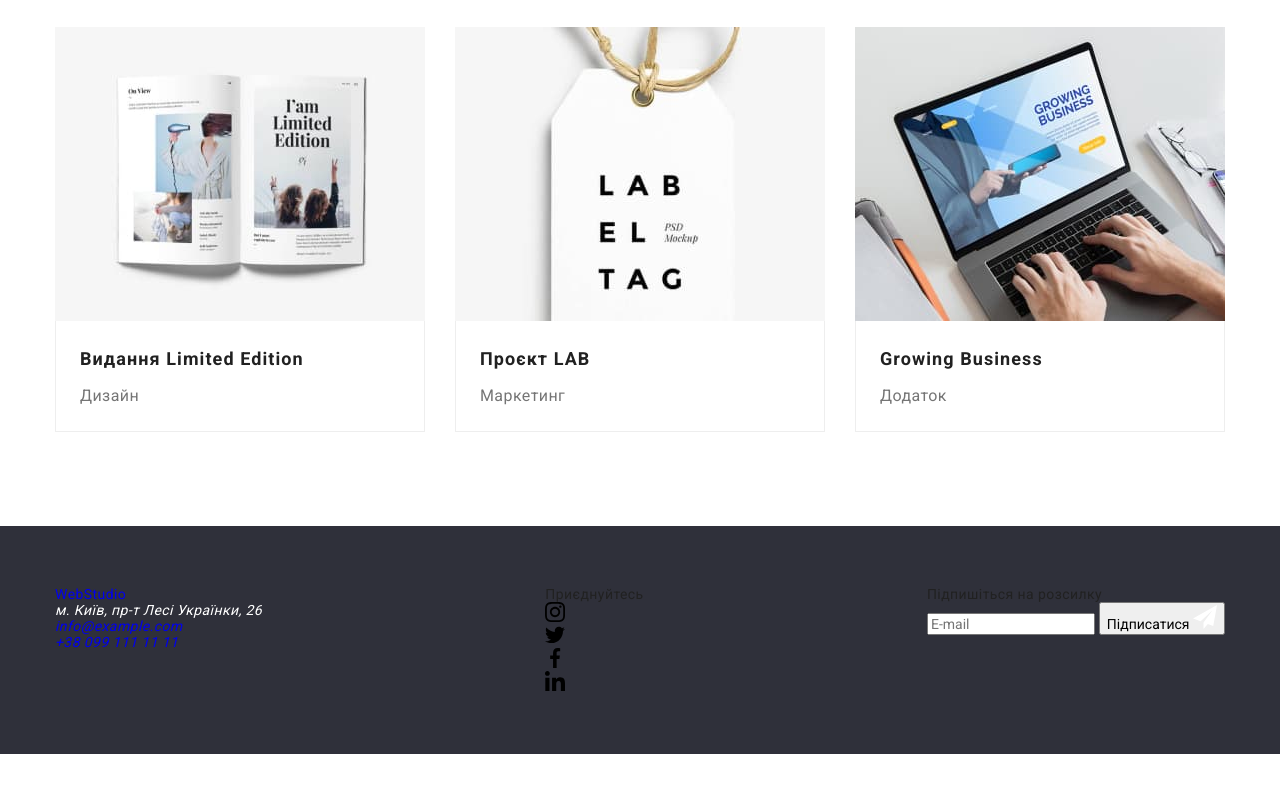
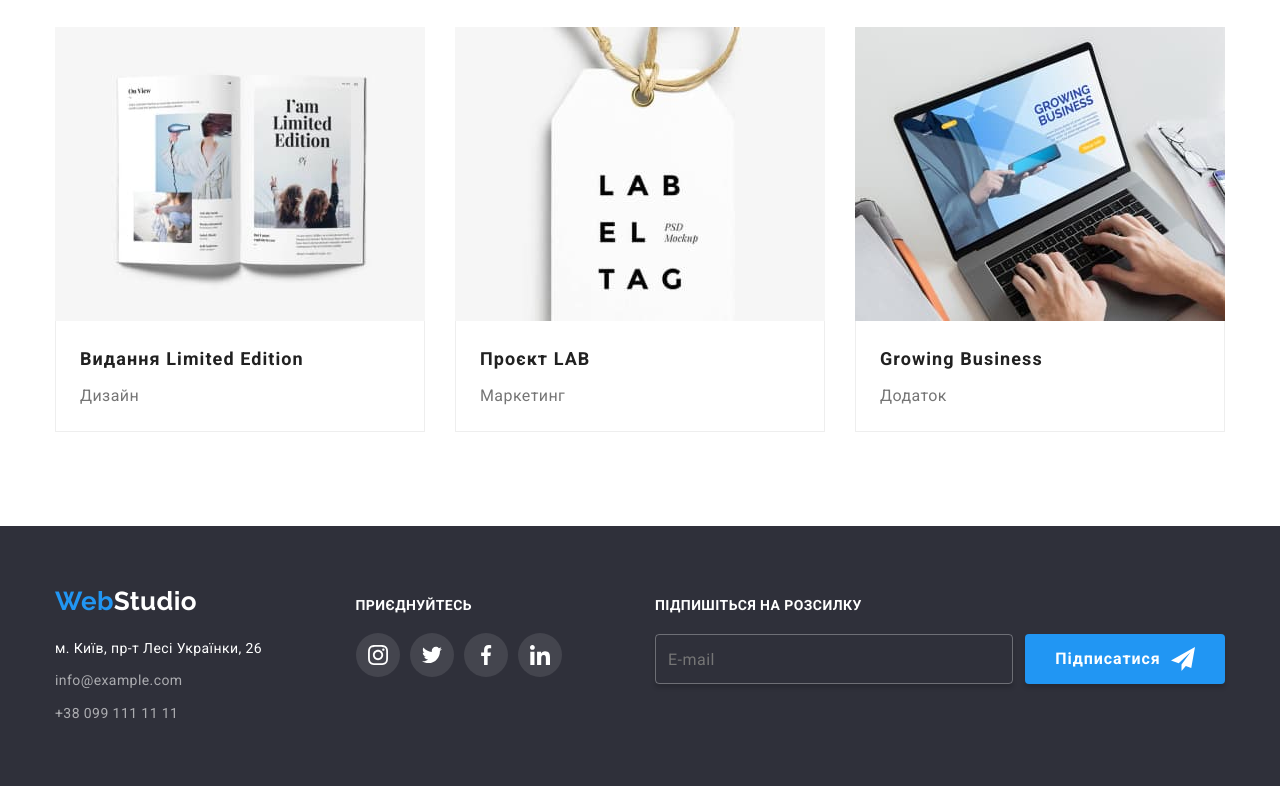
Before and after one commit to Artemdream/goit-markup-hw-07, a plain HTML site: page portfolio.html in a window 1280 px wide. Shown: the part 1105-1891 px from the top of the page. Before the commit the page ends 1859 px from the top, so only its background shows below. Drawn offline with nearby package versions, Linux system fonts and the light colour scheme; files whose address does not match are found by name.

Commit message:
+footer portfolio

```diff
--- a/portfolio.html
+++ b/portfolio.html
@@ -181,62 +181,60 @@
     <footer class="footer">
         <div class="container">
             <div class="contact-footer">
-                <a class="logo-footer" href="./index.html" lang="en"><span class="logo-color">Web</span>Studio</a>
+            <a class="logo footer__logo" href="./index.html" lang="en">Web<span class="logo--light">Studio</span></a>
             <address>
-                    <ul class="contact-list-footer">
-                        <li class="contact-item-footer"><a class="contact-link-footer"
-                                href="https://goo.gl/maps/TKHAfj8g6pcMw5vT8" target="_blank" rel="noopener noreferrer">
-                                <span class="address">м. Київ, пр-т Лесі
+                <ul class="contact">
+                    <li class="contact__item-footer"><a class="contact__link-footer" href="https://goo.gl/maps/TKHAfj8g6pcMw5vT8"
+                            target="_blank" rel="noopener noreferrer"> <span class="address">м. Київ, пр-т Лесі
                                 Українки, 26</span></a></li>
-                        <li class="contact-item-footer"><a class="contact-link-footer"
+                    <li class="contact__item-footer"><a class="contact__link-footer"
                             href="mailto:info@example.com">info@example.com</a></li>
-                        <li class="contact-item-footer"><a class="contact-link-footer" href="tel:+380991111111">+38 099 111
-                                11
+                    <li class="contact__item-footer"><a class="contact__link-footer" href="tel:+380991111111">+38 099 111 11
                             11</a></li>
                 </ul>
             </address>
             </div>
 
-            <div class="contact-footer">
-                <p class="soc-title-footer">Приєднуйтесь</p>
-                <ul class="soc-list-footer">
-                    <li class="soc-item-footer">
-                        <a class="soc-link-footer" href="">
-                            <svg class="soc-icon-footer" width="20" height="20">
+        <div class="contact">
+            <p class="soc title-footer">Приєднуйтесь</p>
+            <ul class="soc__list-footer">
+                <li class="soc__item-footer">
+                    <a class="soc__link-footer" href="">
+                        <svg class="soc__icon-footer" width="20" height="20">
                             <use href="./images/icons.svg#icon-Instagram"></use>
                         </svg>
                     </a>
                 </li>
-                    <li class="soc-item-footer">
-                        <a class="soc-link-footer" href="">
-                            <svg class="soc-icon-footer" width="20" height="20">
+                <li class="soc__item-footer">
+                    <a class="soc__link-footer" href="">
+                        <svg class="soc__icon-footer" width="20" height="20">
                             <use href="./images/icons.svg#icon-twitter"></use>
                         </svg>
                     </a>
                 </li>
-                    <li class="soc-item-footer">
-                        <a class="soc-link-footer" href="">
-                            <svg class="soc-icon-footer" width="20" height="20">
+                <li class="soc__item-footer">
+                    <a class="soc__link-footer" href="">
+                        <svg class="soc__icon-footer" width="20" height="20">
                             <use href="./images/icons.svg#icon-facebook"></use>
                         </svg>
                     </a>
                 </li>
-                    <li class="soc-item-footer">
-                        <a class="soc-link-footer" href="">
-                            <svg class="soc-icon-footer" width="20" height="20">
+                <li class="soc__item-footer">
+                    <a class="soc__link-footer" href="">
+                        <svg class="soc__icon-footer" width="20" height="20">
                             <use href="./images/icons.svg#icon-linkedin"></use>
                         </svg>
                     </a>
                 </li>
             </ul>
         </div>
-            <div class="contact-footer">
-                <p class="form-title">Підпишіться на розсилку</p>
-                <form class="form-footer">
+        <div class="contact form">
+            <p class="form form__title">Підпишіться на розсилку</p>
+            <form class="form form__footer">
                 <label for="mail"></label>
-                    <input type="email" class="input-mail" name="email" placeholder="E-mail" id="mail" />
-                    <button type="submit" class="form-button">Підписатися
-                        <svg class="form-icon-footer" width="24" height="24">
+                <input type="email" class="form form__input-mail" name="email" placeholder="E-mail" id="mail"/>
+                <button type="submit" class="form form__button">Підписатися
+                    <svg class="form form__icon-footer" width="24" height="24">
                         <use href="./images//icons.svg#icon-icon-send"></use>
                     </svg>
                  </button>
```
Lines whose indentation alone changed are shown as unchanged.
